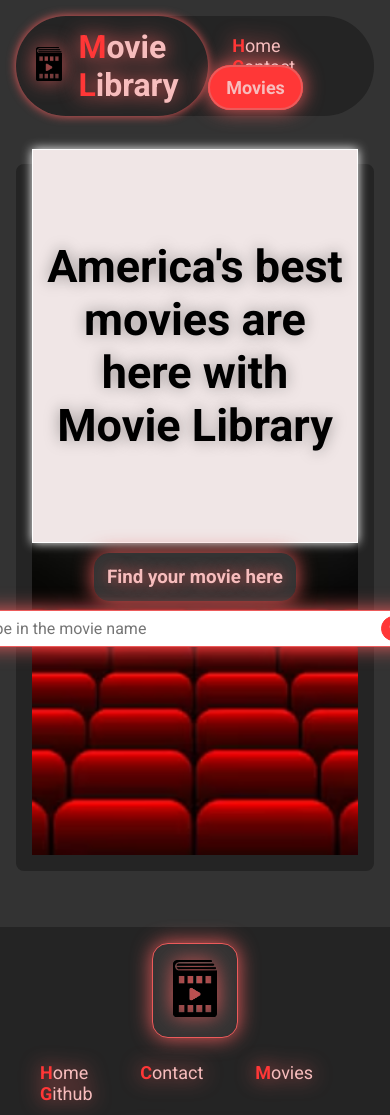
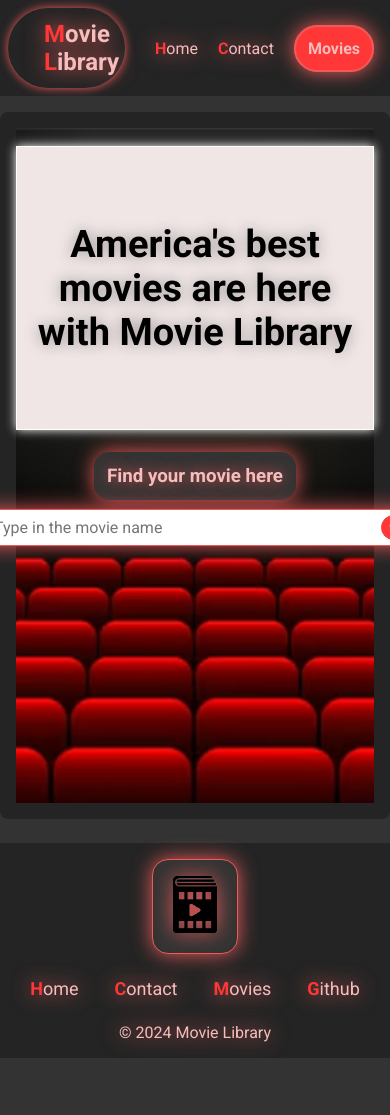
Before and after one commit to Mark-Court/Movie-Project, a plain HTML site: page index.html in a window 390 px wide. Shown: the top 1115 px of the page. After the commit the page ends 1058 px from the top, so only its background shows below. Drawn offline with Linux system fonts and the light colour scheme.

Commit message:
Fixed problems

```diff
--- a/index.html
+++ b/index.html
@@ -40,7 +40,7 @@
                 <a href="#" class="nav__link link__hover-effect"
                   ><b class="color__text">H</b>ome</a
                 >
-                <a href="#" class="nav__link link__hover-effect"
+                <a href="#" class="no__click nav__link link__hover-effect"
                   ><b class="color__text">C</b>ontact</a
                 >
                 <a href="./movie.html" class="nav__link nav__links--primary">Movies</a>
@@ -84,7 +84,7 @@
               </div>
               <ul class="footer__links">
                 <a href="#" class="link link__hover-effect"><b class="color__text">H</b>ome</a>
-                <a href="#" class="link link__hover-effect"><b class="color__text">C</b>ontact</a>
+                <a href="#" class="no__click link link__hover-effect"><b class="color__text">C</b>ontact</a>
                 <a href="./movie.html" class="link link__hover-effect"><b class="color__text">M</b>ovies</a>
                 <a href="https://github.com/Mark-Court" class="link link__hover-effect" target="_blank"><b class="color__text">G</b>ithub</a>
               </ul>
--- a/style.css
+++ b/style.css
@@ -26,8 +26,16 @@ body {
   color: #ff3737;
 }
 
-.click {
+.no__click {
   cursor: not-allowed;
+}
+
+input {
+  transition: all 300ms ease;
+}
+
+input:hover {
+  background-color: rgb(204, 204, 204);
 }
 
 /* NAV */
@@ -171,7 +179,7 @@ body {
   border: none;
   outline: 1px solid #ec5b5b;
   transform: translateY(-110px);
-  padding: 8px;
+  padding: 8px 8px 8px 24px;
   border-radius: 100px;
   width: 450px;
   max-width: 450px;
@@ -326,7 +334,7 @@ footer {
   width: 500px;
   border: none;
   outline: 1px solid #ec5b5b;
-  padding: 8px;
+  padding: 8px 8px 8px 24px;
   border-radius: 100px;
   font-size: 16px;
   font-weight: 400;
@@ -395,3 +403,102 @@ footer {
     transform: rotate(360deg);
   }
 }
+
+@media (max-width: 920px) {
+  .movie__search--bar {
+    width: 380px;
+  }
+}
+
+@media (max-width: 768px) {
+
+  .main__title {
+    width: 100%;
+    max-width: 580px;
+  }
+
+  .movie__search--bar {
+    width: 100%;
+    max-width: 350px;
+  }
+
+}
+
+@media (max-width: 576px) {
+  .row {
+    padding: 0;
+  }
+
+  .container {
+    padding: 0;
+  }
+
+  .nav__main {
+    border-radius: 0;
+  }
+
+  .nav__left {
+    margin: 8px;
+    width: 30%;
+  }
+
+  .web__title {
+    font-size: 24px;
+  }
+
+  .nav__links {
+    font-size: 16px;
+    padding: 0;
+  }
+
+  .nav__link {
+    padding: 0 8px;
+  }
+
+  .nav__links--primary {
+    padding: 12px;
+    margin: 0 8px;
+  }
+
+  .main__title {
+    width: 100%;
+    max-width: 480px;
+    padding: 75px 12px;
+    margin-bottom: 12px;
+    font-size: 38px;
+  }
+
+  .search__background {
+    margin: 16px auto;
+  }
+
+  .movie__search {
+    display: flex;
+    flex-direction: column;
+  }
+
+  .movie__search--bar {
+    margin-bottom: 8px;
+  }
+
+  .movie__wrapper {
+    margin: 16px;
+  }
+
+  .movie {
+    width: calc(100% / 2);
+    padding: 16px;
+  }
+
+  .link {
+    padding: 0 16px;
+  }
+
+  .logo__wrapper {
+    margin-top: 16px;
+  }
+
+  .copyright {
+    margin-bottom: 16px;
+  }
+}
```
Also changed, not shown: movie.html (+6 -6 lines), movie.js (+17 -7 lines).
